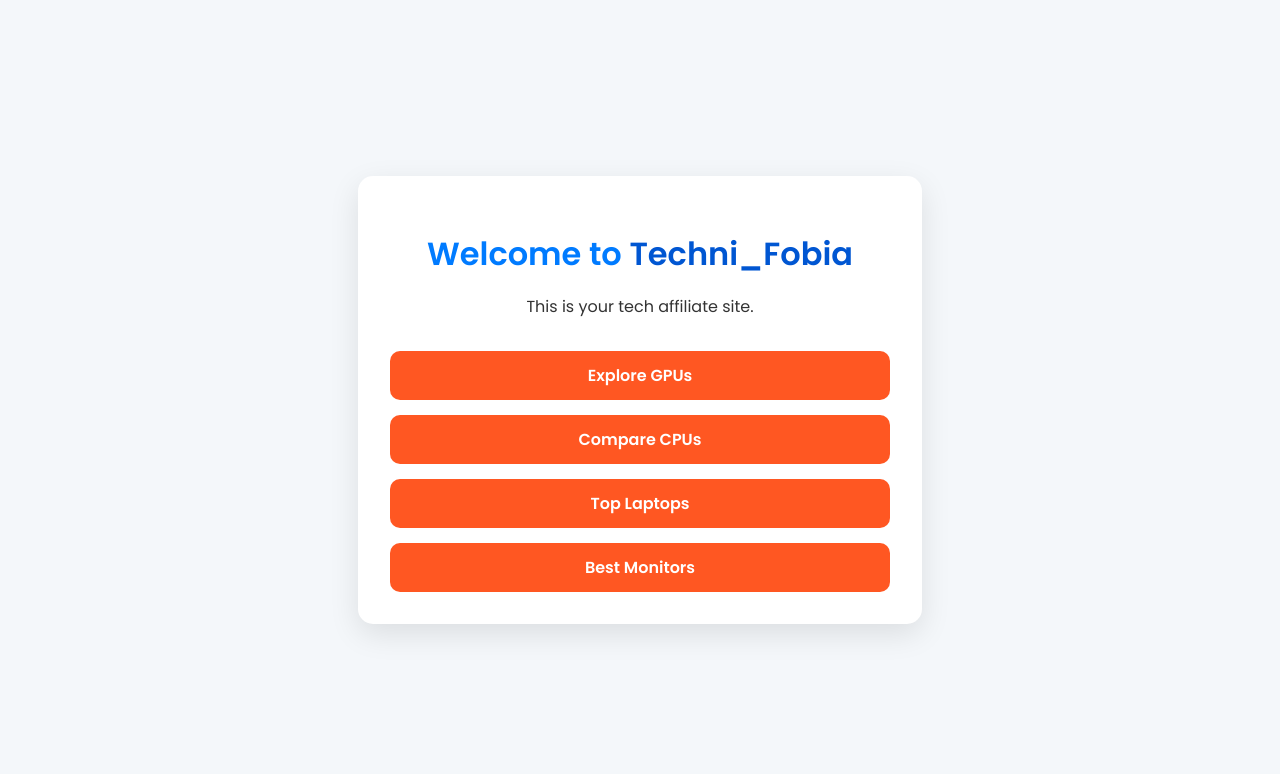
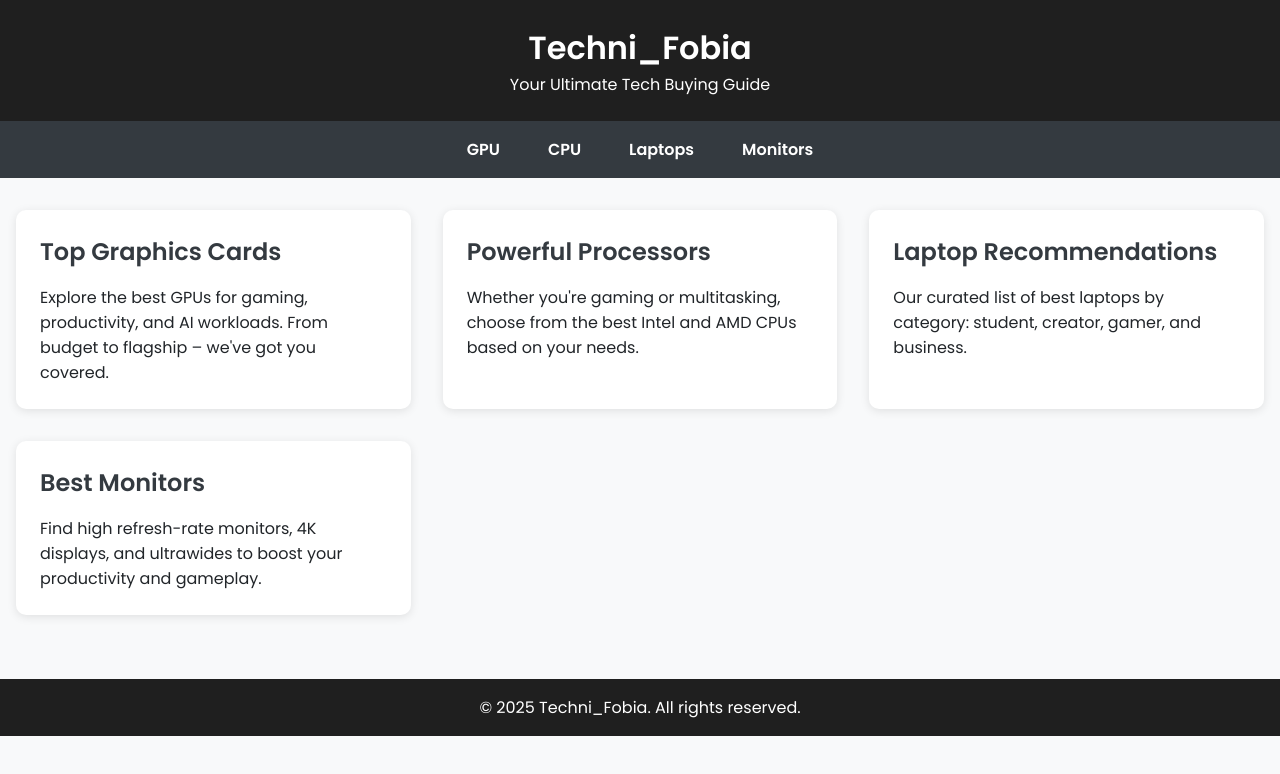
Before and after one commit to lordprantik/Technifobia, a plain HTML site: page index.html in a window 1280 px wide. Drawn offline with Linux system fonts and the light colour scheme.

Commit message:
Update index.html

```diff
--- a/index.html
+++ b/index.html
@@ -1,74 +1,122 @@
 <!DOCTYPE html>
 <html lang="en">
+
 <head>
   <meta charset="UTF-8" />
   <meta name="viewport" content="width=device-width, initial-scale=1.0" />
   <title>Techni_Fobia</title>
-  <link href="https://fonts.googleapis.com/css2?family=Poppins:wght@400;600&display=swap" rel="stylesheet">
+  <link href="https://fonts.googleapis.com/css2?family=Poppins:wght@400;600&display=swap" rel="stylesheet" />
   <style>
-    body {
+    * {
+      margin: 0;
+      padding: 0;
+      box-sizing: border-box;
       font-family: 'Poppins', sans-serif;
-      margin: 0;
-      background-color: #f4f7fa;
-      color: #333;
-      display: flex;
-      justify-content: center;
-      align-items: center;
-      min-height: 100vh;
     }
 
-    .container {
-      max-width: 500px;
-      width: 90%;
-      background: white;
-      padding: 2rem;
-      border-radius: 15px;
-      box-shadow: 0 10px 30px rgba(0, 0, 0, 0.1);
+    body {
+      background-color: #f8f9fa;
+      color: #212529;
+    }
+
+    header {
+      background-color: #1f1f1f;
+      color: white;
+      padding: 1.5rem;
       text-align: center;
     }
 
-    h1 {
-      color: #007bff;
+    header h1 {
       font-size: 2rem;
-      margin-bottom: 0.5rem;
     }
 
-    p {
-      font-size: 1rem;
-      margin-bottom: 2rem;
+    nav {
+      display: flex;
+      justify-content: center;
+      background-color: #343a40;
+      flex-wrap: wrap;
     }
 
-    .link-list {
-      display: flex;
-      flex-direction: column;
-      gap: 15px;
+    nav a {
+      color: #ffffff;
+      padding: 1rem 1.5rem;
+      text-decoration: none;
+      font-weight: 600;
+      transition: background 0.3s;
     }
 
-    .link-list a {
-      background-color: #ff5722;
-      color: white;
-      padding: 12px;
-      border-radius: 10px;
-      text-decoration: none;
-      font-weight: 600;
-      transition: background 0.3s ease;
+    nav a:hover {
+      background-color: #495057;
     }
 
-    .link-list a:hover {
-      background-color: #e64a19;
+    main {
+      padding: 2rem 1rem;
+      display: grid;
+      grid-template-columns: repeat(auto-fit, minmax(300px, 1fr));
+      gap: 2rem;
+    }
+
+    section {
+      background: white;
+      padding: 1.5rem;
+      border-radius: 10px;
+      box-shadow: 0 2px 10px rgba(0, 0, 0, 0.1);
+    }
+
+    section h2 {
+      font-size: 1.5rem;
+      margin-bottom: 1rem;
+      color: #343a40;
+    }
+
+    footer {
+      text-align: center;
+      padding: 1rem;
+      background-color: #1f1f1f;
+      color: white;
+      margin-top: 2rem;
     }
   </style>
 </head>
+
 <body>
-  <div class="container">
-    <h1>Welcome to <span style="color: #0056d2;">Techni_Fobia</span></h1>
-    <p>This is your tech affiliate site.</p>
-    <div class="link-list">
-      <a href="gpus.html">Explore GPUs</a>
-      <a href="cpus.html">Compare CPUs</a>
-      <a href="laptops.html">Top Laptops</a>
-      <a href="monitors.html">Best Monitors</a>
-    </div>
-  </div>
+  <header>
+    <h1>Techni_Fobia</h1>
+    <p>Your Ultimate Tech Buying Guide</p>
+  </header>
+
+  <nav>
+    <a href="#gpu">GPU</a>
+    <a href="#cpu">CPU</a>
+    <a href="#laptops">Laptops</a>
+    <a href="#monitors">Monitors</a>
+  </nav>
+
+  <main>
+    <section id="gpu">
+      <h2>Top Graphics Cards</h2>
+      <p>Explore the best GPUs for gaming, productivity, and AI workloads. From budget to flagship – we've got you covered.</p>
+    </section>
+
+    <section id="cpu">
+      <h2>Powerful Processors</h2>
+      <p>Whether you're gaming or multitasking, choose from the best Intel and AMD CPUs based on your needs.</p>
+    </section>
+
+    <section id="laptops">
+      <h2>Laptop Recommendations</h2>
+      <p>Our curated list of best laptops by category: student, creator, gamer, and business.</p>
+    </section>
+
+    <section id="monitors">
+      <h2>Best Monitors</h2>
+      <p>Find high refresh-rate monitors, 4K displays, and ultrawides to boost your productivity and gameplay.</p>
+    </section>
+  </main>
+
+  <footer>
+    <p>&copy; 2025 Techni_Fobia. All rights reserved.</p>
+  </footer>
 </body>
+
 </html>
```
